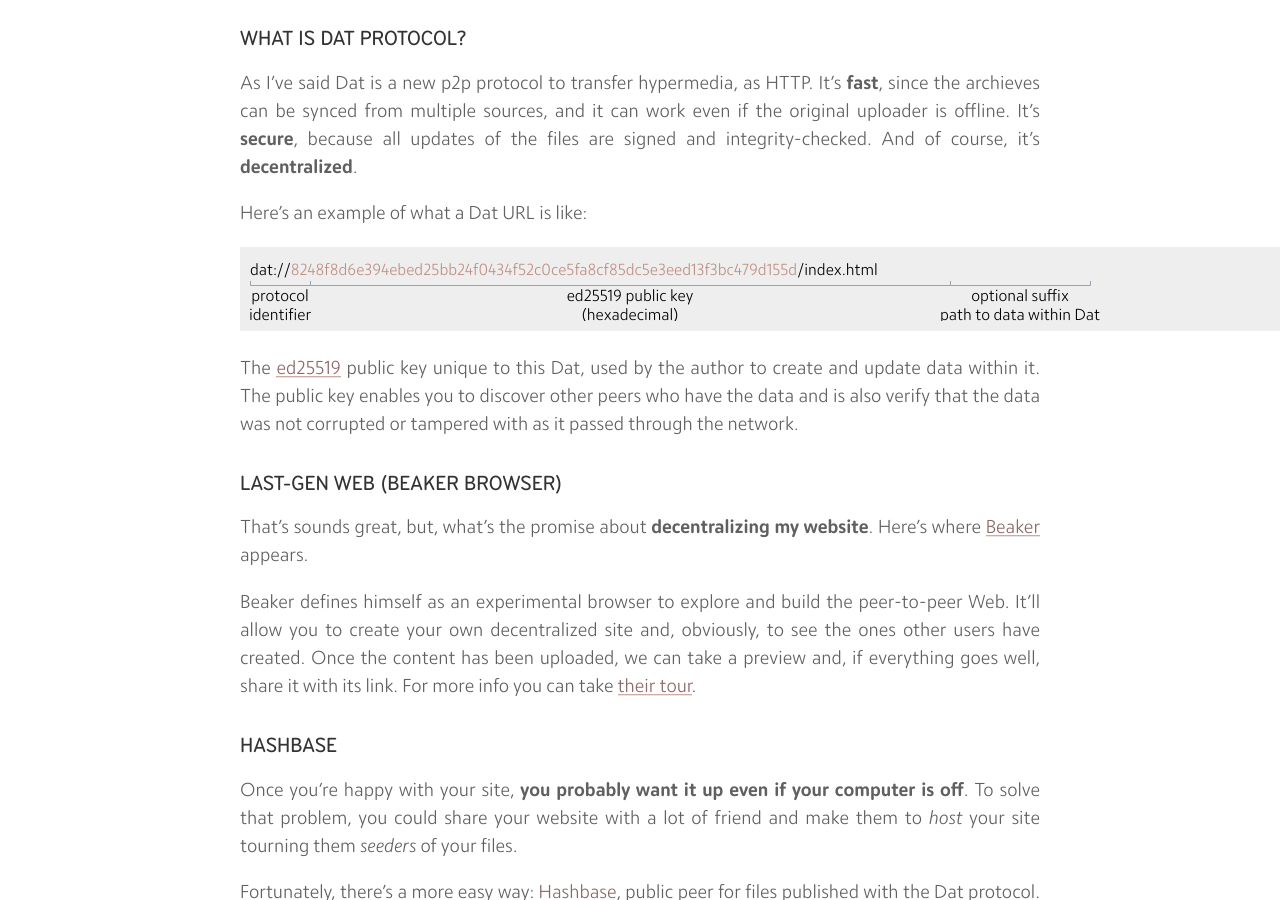
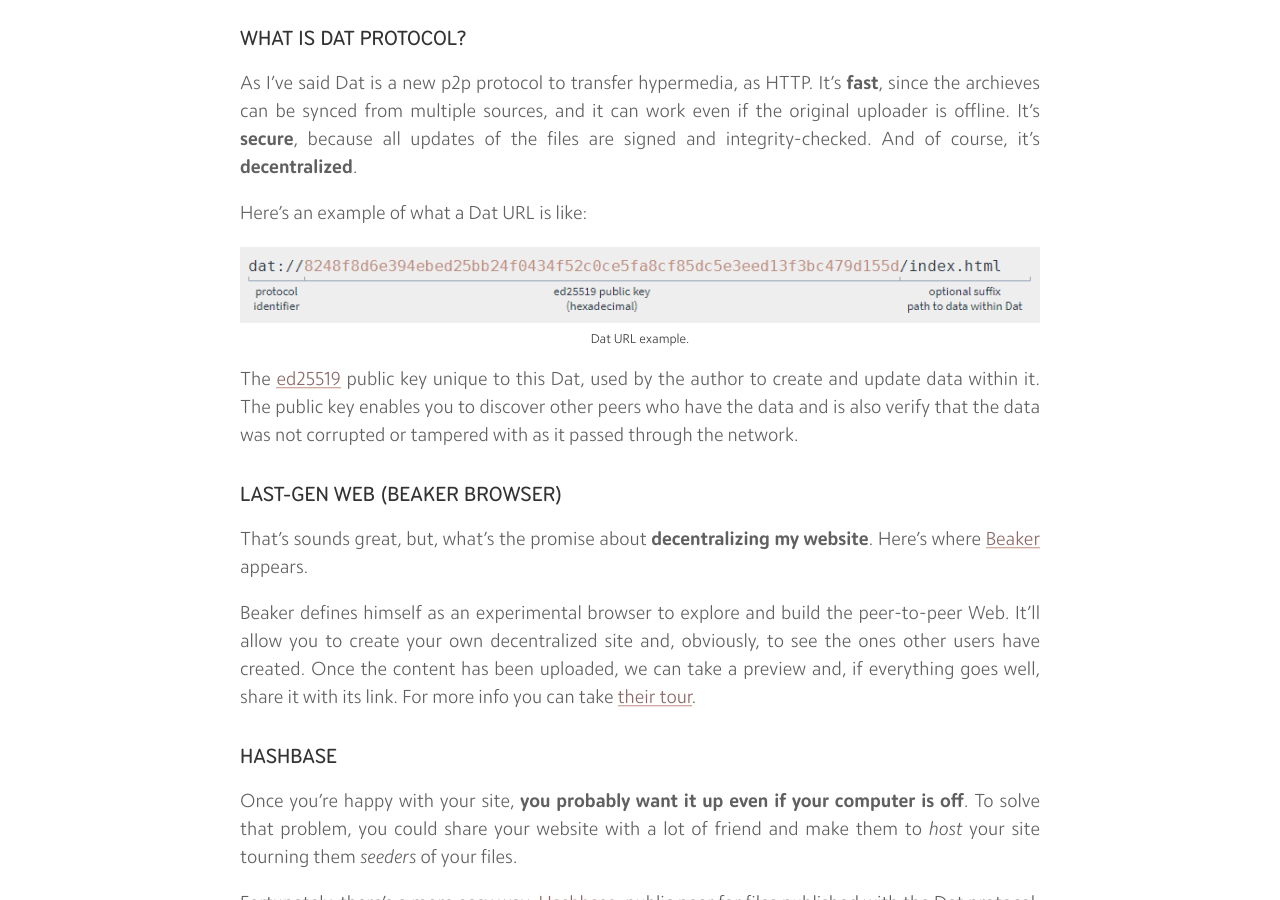
Before and after one commit to MrAnnix/MrAnnix.github.io, a Jekyll site: the page built from _posts/2019-05-07-dat-how-decentralize-web.md, in a window 1280 px wide and 900 px high, scrolled down 866 px. Built offline with Jekyll 4.4.1, drawn with Linux system fonts in a browser that asks for light colours.

Commit message:
URL dat to photo

```diff
--- a/_posts/2019-05-07-dat-how-decentralize-web.md
+++ b/_posts/2019-05-07-dat-how-decentralize-web.md
@@ -19,13 +19,10 @@
 
 Here’s an example of what a Dat URL is like:
 
-<svg class="daturl" width="1052" height="64" style="background-color: #eee; padding: 10px">
-<text class="code" x="0" y="18"><tspan>dat://</tspan><tspan fill="#bf8e82">8248f8d6e394ebed25bb24f0434f52c0ce5fa8cf85dc5e3eed13f3bc479d155d</tspan><tspan>/index.html</tspan></text>
-<path stroke="#93a0b6" strokewidth="1" fill="none" d="M0.5,24 v4.5 h60 v-4.5 m0,4.5 h640 v-4.5 m0,4.5 h140 v-4.5"></path>
-<text y="44" text-anchor="middle"><tspan x="30">protocol</tspan><tspan x="30" dy="1.2em">identifier</tspan></text>
-<text y="44" text-anchor="middle"><tspan x="380">ed25519 public key</tspan><tspan x="380" dy="1.2em">(hexadecimal)</tspan></text>
-<text y="44" text-anchor="middle"><tspan x="770">optional suffix</tspan><tspan x="770" dy="1.2em">path to data within Dat</tspan></text>
-</svg>
+<figure class="align-center">
+  <img src="{{ '/assets/images/blog/dat-how-decentralize-web_dat-url.png' | absolute_url }}" alt="Dat URL example">
+  <figcaption>Dat URL example.</figcaption>
+</figure>
 
 The [ed25519](https://ed25519.cr.yp.to/ "ed25519: High-speed high-security signatures") public key unique to this Dat, used by the author to create and update data within it. The public key enables you to discover other peers who have the data and is also verify that the data was not corrupted or tampered with as it passed through the network.
 
```
Also changed, not shown: assets/images/blog/dat-how-decentralize-web_dat-url.png (added).
